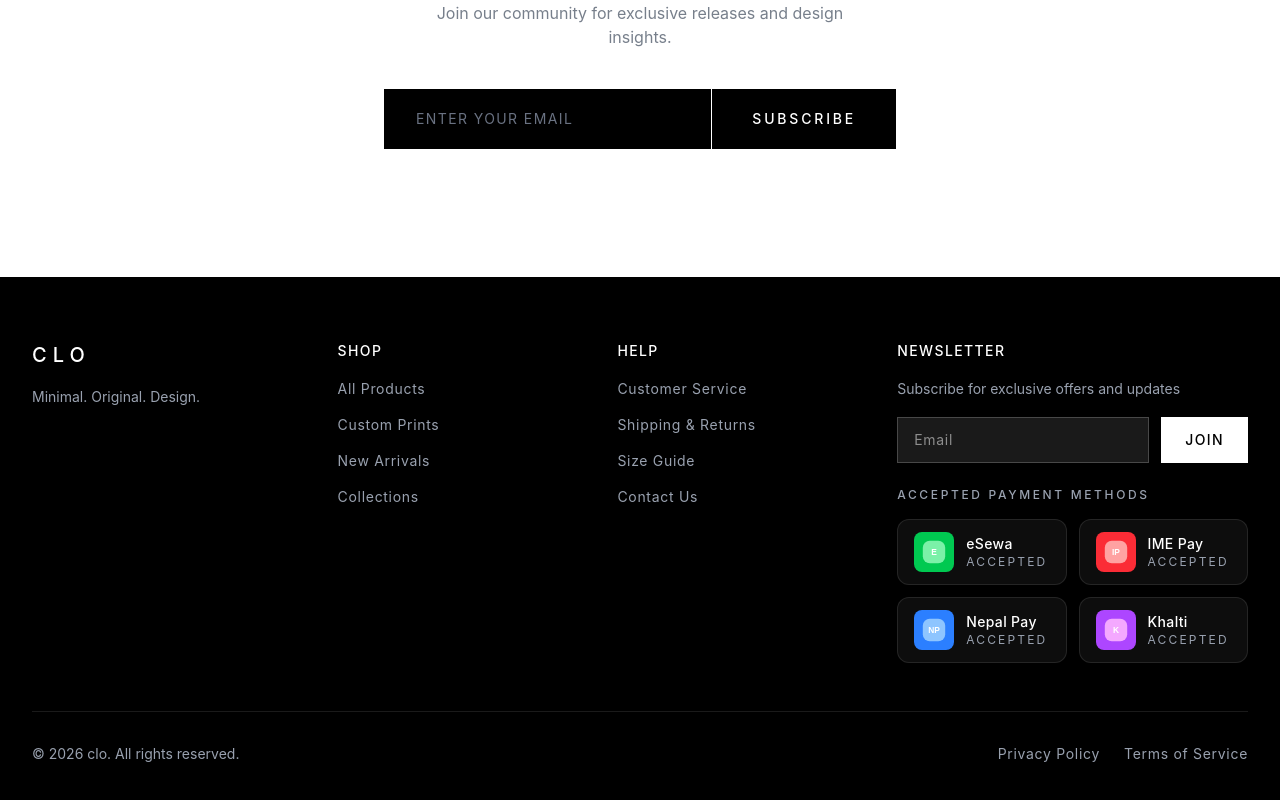
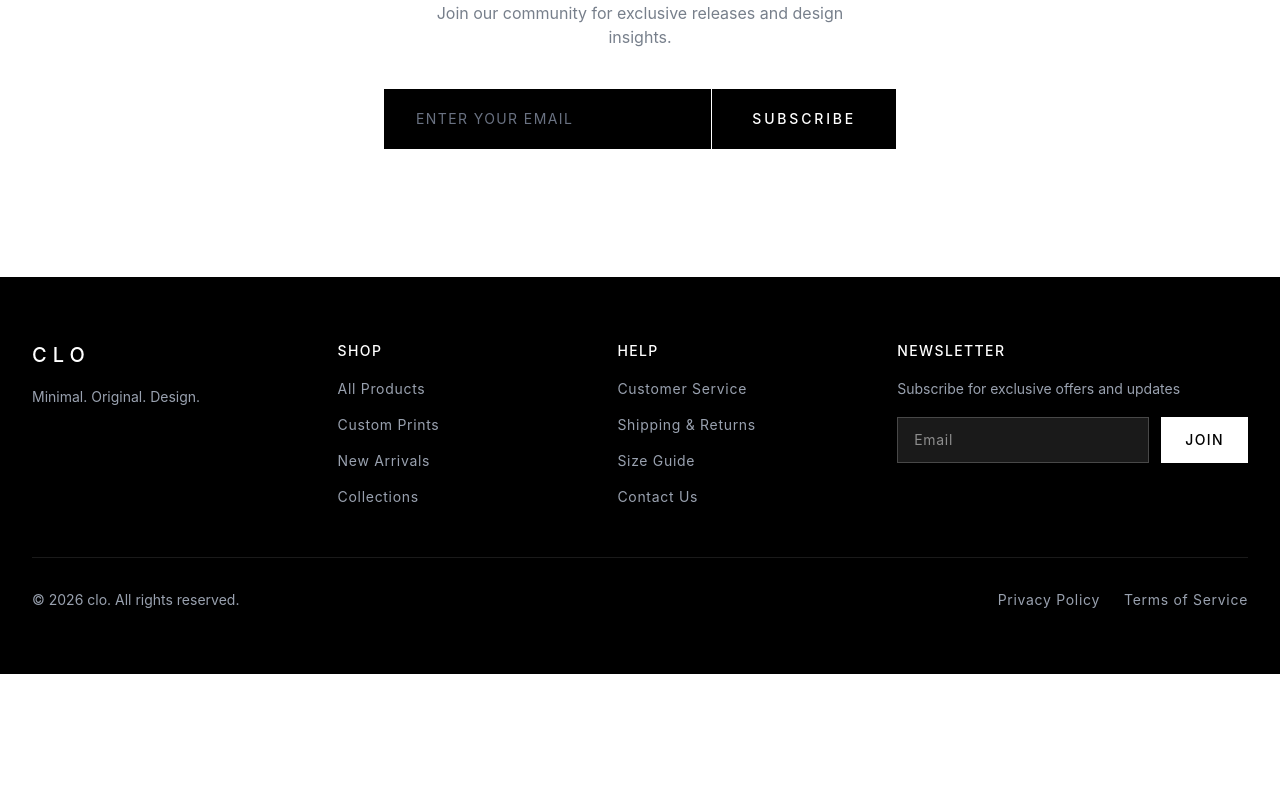
Before and after one commit to MrB68/clo-site, a React (Vite) app: page / in a window 1280 px wide. Shown: the part 5793-6593 px from the top of the page. After the commit the page ends 6467 px from the top, so only its background shows below. Built offline with nearby package versions, Linux system fonts and the light colour scheme.

Commit message:
updated favicon

```diff
--- a/src/app/components/Layout.tsx
+++ b/src/app/components/Layout.tsx
@@ -4,55 +4,6 @@ import { useState, useEffect } from "react";
 import { motion, AnimatePresence } from "motion/react";
 import { useAuth } from "../contexts/AuthContext";
 import { useTheme } from "next-themes";
-
-const acceptedPaymentMethods = [
-  { name: "eSewa", accentClassName: "bg-green-500", textClassName: "text-green-300" },
-  { name: "IME Pay", accentClassName: "bg-red-500", textClassName: "text-red-300" },
-  { name: "Nepal Pay", accentClassName: "bg-blue-500", textClassName: "text-blue-300" },
-  { name: "Khalti", accentClassName: "bg-purple-500", textClassName: "text-fuchsia-300" },
-] as const;
-
-function PaymentLogoBadge({
-  label,
-  accentClassName,
-  textClassName,
-}: {
-  label: string;
-  accentClassName: string;
-  textClassName: string;
-}) {
-  const initials = label
-    .split(" ")
-    .map((part) => part[0])
-    .join("")
-    .slice(0, 2)
-    .toUpperCase();
-
-  return (
-    <div className="flex items-center gap-3 rounded-xl border border-white/10 bg-white/5 px-4 py-3 backdrop-blur-sm">
-      <div className={`flex h-10 w-10 items-center justify-center rounded-lg ${accentClassName}`}>
-        <svg viewBox="0 0 40 40" className="h-7 w-7" aria-hidden="true">
-          <rect x="4" y="4" width="32" height="32" rx="10" fill="currentColor" className={textClassName} />
-          <text
-            x="20"
-            y="24"
-            textAnchor="middle"
-            fontSize="12"
-            fontWeight="700"
-            fill="white"
-            fontFamily="Arial, sans-serif"
-          >
-            {initials}
-          </text>
-        </svg>
-      </div>
-      <div className="min-w-0">
-        <p className="text-sm font-medium tracking-wide text-white">{label}</p>
-        <p className="text-xs uppercase tracking-[0.18em] text-gray-400">Accepted</p>
-      </div>
-    </div>
-  );
-}
 
 export function Layout() {
   const [mobileMenuOpen, setMobileMenuOpen] = useState(false);
@@ -438,8 +389,8 @@ export function Layout() {
               <p className="max-w-xs text-gray-400 text-sm leading-6">
                 Minimal. Original. Design.
               </p>
-                <p className="text-sm uppercase tracking-[0.24em] text-white/0 transition duration-300 group-hover:text-white/75">
-                  Extravagant
+                <p className="text-sm uppercase tracking-[0.20em] text-white/0 transition duration-300 group-hover:text-white/75">
+                      Extravagant
                 </p>
               </div>
             </div>
@@ -514,21 +465,6 @@ export function Layout() {
                   Join
                 </button>
               </div>
-              <div className="space-y-4 pt-2">
-                <h5 className="text-xs font-medium uppercase tracking-[0.22em] text-gray-400">
-                  Accepted Payment Methods
-                </h5>
-                <div className="grid grid-cols-1 gap-3 sm:grid-cols-2">
-                  {acceptedPaymentMethods.map((method) => (
-                    <PaymentLogoBadge
-                      key={method.name}
-                      label={method.name}
-                      accentClassName={method.accentClassName}
-                      textClassName={method.textClassName}
-                    />
-                  ))}
-                </div>
-              </div>
             </div>
           </div>
 
```
Also changed, not shown: public/favicon.png (added), 1 other file (tests, documents, lock files or other folders).
